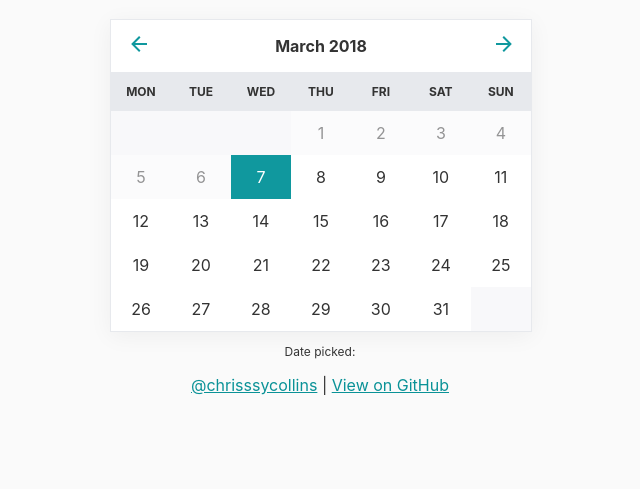
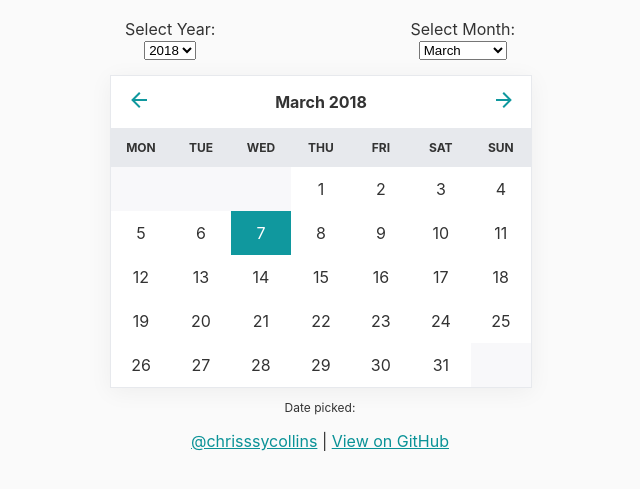
Before and after one commit to chrissy-dev/vanilla-calendar, a website: page index.html in a window 1280 px wide. Shown: the part 179-668 px from the top of the page, without its empty margins (320-960 px from the left). Drawn offline with Linux system fonts and the light colour scheme; files that its build step writes are made by us from their sources.

Commit message:
Added year and month selector to easily move back and forth in calendar

```diff
--- a/index.html
+++ b/index.html
@@ -81,6 +81,26 @@
 		</svg>
 
 		<h1>Vanilla JS Calendar</h1>
+		<!-- User can select their year/month directly -->
+		<div id="v-cal_specific_date">
+			<div class="vcal-select-year">
+				<div>
+					<label>Select Year:</label>
+				</div>
+				<div>
+					<select id="v-cal_year_options"></select>
+				</div>
+			</div>
+			<div class="vcal-select-month">
+				<div>
+					<label>Select Month:</label>
+				</div>
+				<div>
+					<select id="v-cal_month_options"></select>
+				</div>
+			</div>
+		</div>
+		<!-- -->
 
 		<div id="v-cal">
 			<div class="vcal-header">
@@ -127,7 +147,9 @@
 	<script>
 		window.addEventListener('load', function () {
 			vanillaCalendar.init({
-				disablePastDays: true
+				disablePastDays: false,
+				minYear: 1900,
+				maxYear: 2030
 			});
 		})
 	</script>
--- a/src/vanillaCalendar.css
+++ b/src/vanillaCalendar.css
@@ -112,3 +112,9 @@
   cursor: not-allowed;
   opacity: 0.5;
 }
+#v-cal_specific_date {
+  display: flex;
+  flex-direction: row;
+  justify-content: space-between;
+  margin: 15px;
+}
--- a/src/vanillaCalendar.js
+++ b/src/vanillaCalendar.js
@@ -2,6 +2,8 @@ var vanillaCalendar = {
   month: document.querySelectorAll('[data-calendar-area="month"]')[0],
   next: document.querySelectorAll('[data-calendar-toggle="next"]')[0],
   previous: document.querySelectorAll('[data-calendar-toggle="previous"]')[0],
+  yearSelector: document.querySelector('#v-cal_year_options'),
+  monthSelector: document.querySelector('#v-cal_month_options'),
   label: document.querySelectorAll('[data-calendar-label="month"]')[0],
   activeDates: null,
   date: new Date(),
@@ -10,6 +12,10 @@ var vanillaCalendar = {
   init: function (options) {
     this.options = options
     this.date.setDate(1)
+    this.options.minYear = (options.minYear) ? options.minYear : 1900
+    this.options.maxYear = (options.maxYear) ? options.maxYear : 2100
+    // initialize year and month selectors with options element
+    this.initSelectors()
     this.createMonth()
     this.createListeners()
   },
@@ -29,6 +35,23 @@ var vanillaCalendar = {
       _this.date.setMonth(prevMonth)
       _this.createMonth()
     })
+
+     // Clears the calendar and shows the selected year
+     this.yearSelector.addEventListener('change', function (event) {
+       // Note Here this.options refer to select DOM element
+       var year = parseInt(this.options.item(this.options.selectedIndex).id)
+       _this.clearCalendar()
+       _this.date.setFullYear(year)
+       _this.createMonth()
+     });
+     // Clears the calendar and shows the selected month
+     this.monthSelector.addEventListener('change', function (event) {
+       // Note Here this.options refer to select DOM element
+       var mon = parseInt(this.options.item(this.options.selectedIndex).id)
+       _this.clearCalendar()
+       _this.date.setMonth(mon)
+       _this.createMonth()
+     });
   },
 
   createDay: function (num, day, year) {
@@ -123,5 +146,32 @@ var vanillaCalendar = {
     for (var i = 0; i < this.activeDates.length; i++) {
       this.activeDates[i].classList.remove('vcal-date--selected')
     }
+  },
+
+  initSelectors: function () {
+
+    var option
+    // fill yearOptions with options
+    for (var year = this.options.maxYear; year >= this.options.minYear; year--) {
+      option = document.createElement('option')
+      option.setAttribute('id', year)
+      if (year === this.date.getFullYear()) {
+        option.setAttribute('selected', true);
+      }
+      option.innerHTML = year
+      this.yearSelector.appendChild(option)
+    }
+
+    // fill monthOptions with options
+    for (var mon = 0; mon <= 11; mon++) {
+      option = document.createElement('option')
+      option.setAttribute('id', mon)
+      if (mon === this.date.getMonth()) {
+        option.setAttribute('selected', true);
+      }
+
+      option.innerHTML = this.monthsAsString(mon)
+      this.monthSelector.appendChild(option)
+    }
   }
 }
```
Also changed, not shown: dist/vanillaCalendar.css, dist/vanillaCalendar.js.
